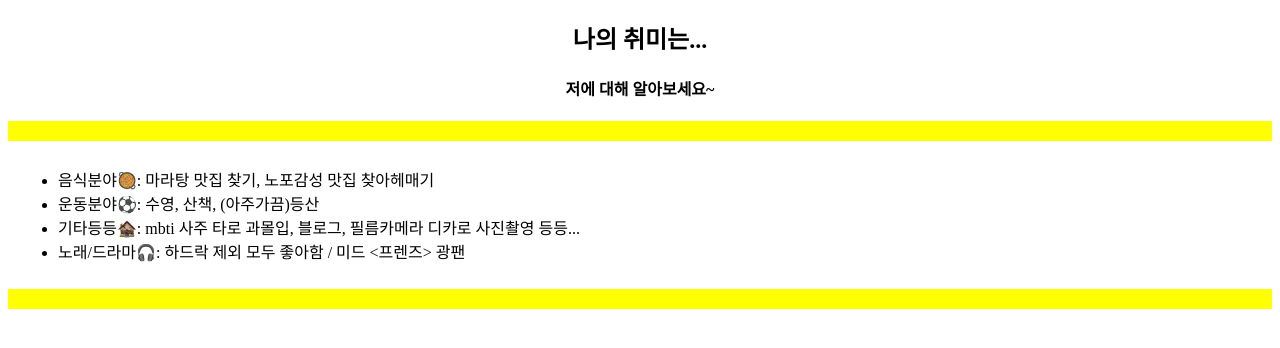
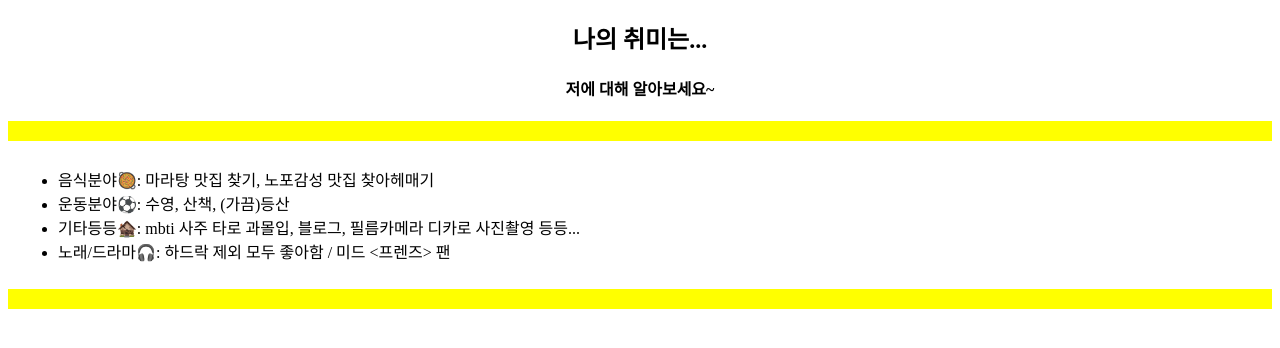
Before and after one commit to Likelion-at-SMWU-12th/KangJuEun, a Django app: page /domyhomework/ in a window 1280 px wide. Shown: the top 348 px of the page. Run offline with Django 5.2, Linux system fonts and the light colour scheme.

Commit message:
4주차 과제 진짜 끝

```diff
--- a/django_hw/homework/templates/hw.html
+++ b/django_hw/homework/templates/hw.html
@@ -17,9 +17,9 @@
             <div style="border:0px solid; padding:10px;">
                 <ul>
                     <li>음식분야🥘: 마라탕 맛집 찾기, 노포감성 맛집 찾아헤매기</li>
-                    <li>운동분야⚽️: 수영, 산책, (아주가끔)등산</li>
+                    <li>운동분야⚽️: 수영, 산책, (가끔)등산</li>
                     <li>기타등등🏚️: mbti 사주 타로 과몰입, 블로그, 필름카메라 디카로 사진촬영 등등...</li>
-                    <li>노래/드라마🎧: 하드락 제외 모두 좋아함 / 미드 <프렌즈> 광팬</li>
+                    <li>노래/드라마🎧: 하드락 제외 모두 좋아함 / 미드 <프렌즈> 팬</li>
                 </ul>
             </div>
         </section>
```
